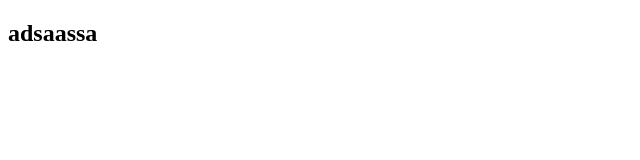
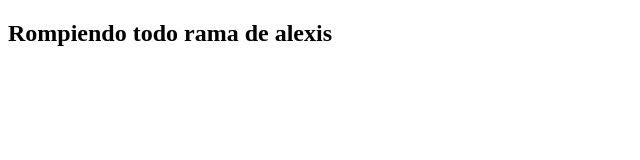
Before and after one commit to IvaanG/Practica, a plain HTML site: page index.html in a window 1280 px wide. Shown: the whole page, without its empty margins (0-640 px from the left). Drawn offline with Linux system fonts and the light colour scheme.

Commit message:
prueba de alexis

```diff
--- a/index.html
+++ b/index.html
@@ -1,12 +1,15 @@
 <!DOCTYPE html>
 <html lang="en">
+
 <head>
     <meta charset="UTF-8">
     <meta http-equiv="X-UA-Compatible" content="IE=edge">
     <meta name="viewport" content="width=device-width, initial-scale=1.0">
     <title>Document</title>
 </head>
+
 <body>
-    <h2>adsaassa</h2>
+    <h2>Rompiendo todo rama de alexis </h2>
 </body>
+
 </html>
```
